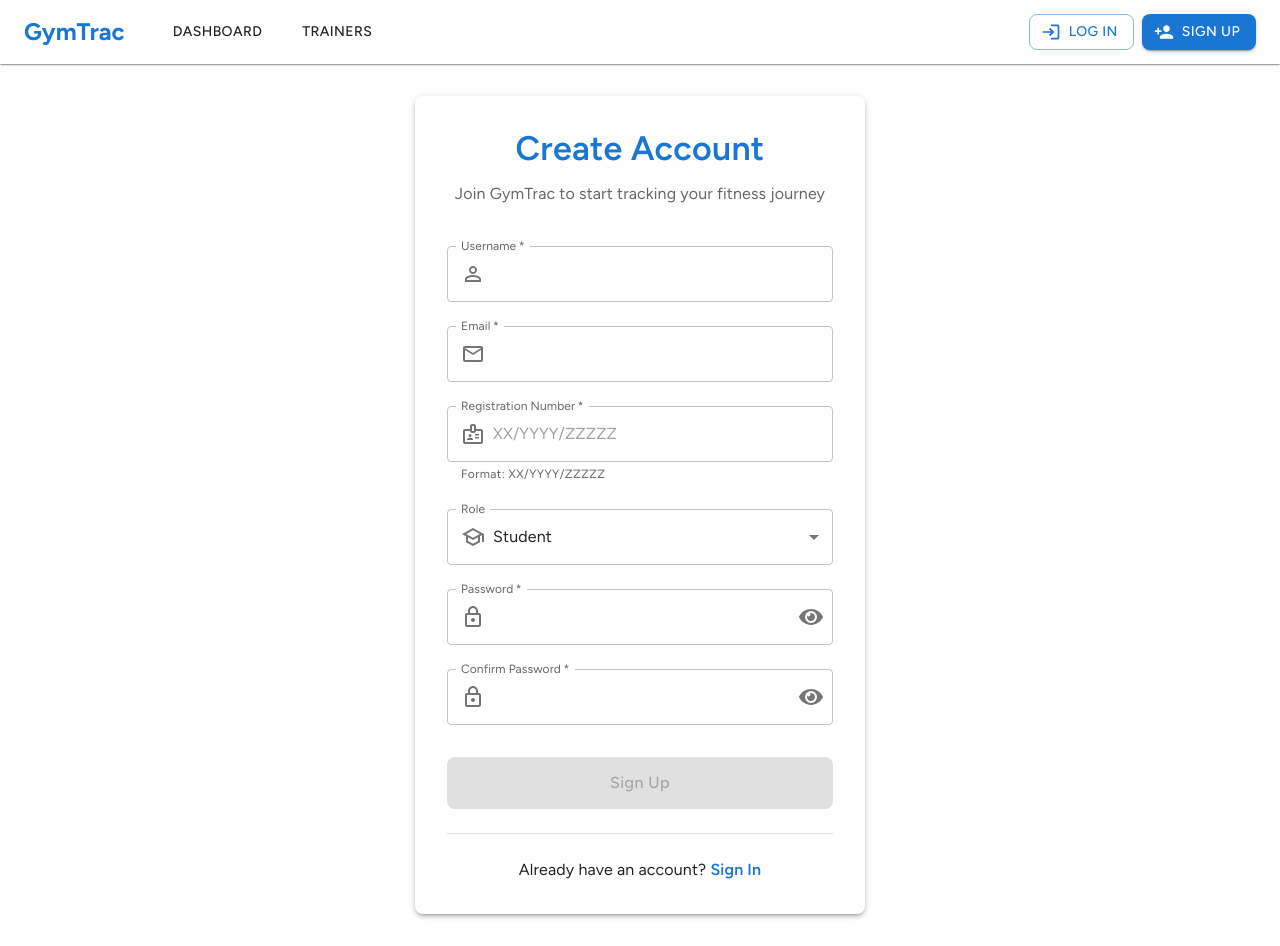
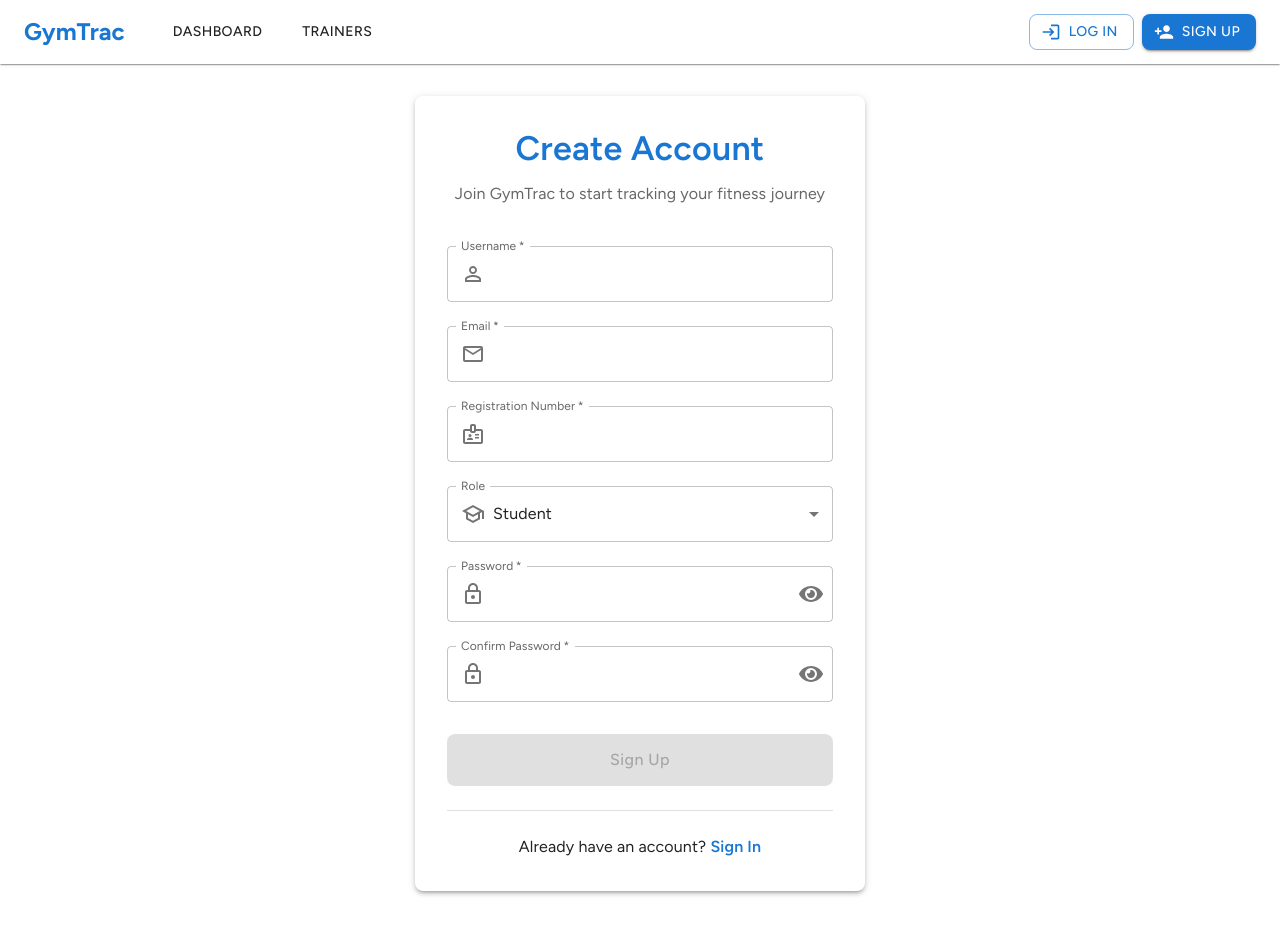
Before and after one commit to pamodl/GMS, a React (Vite) app in the folder front/: page /signup in a window 1280 px wide. After the commit the page ends 923 px from the top, so only its background shows below. Built offline with nearby package versions, Linux system fonts and the light colour scheme.

Commit message:
remove placeholder

```diff
--- a/front/src/pages/SignUp.jsx
+++ b/front/src/pages/SignUp.jsx
@@ -53,14 +53,14 @@ export default function SignUp() {
           delete errors.email;
         }
         break;
-      case 'regNumber':
-        const regNumberPattern = /^[A-Za-z]{2}\/\d{4}\/\d{5}$/;
-        if (!regNumberPattern.test(value)) {
-          errors.regNumber = 'Format should be XX/YYYY/ZZZZZ';
-        } else {
-          delete errors.regNumber;
-        }
-        break;
+     // case 'regNumber':
+       // const regNumberPattern = /^[A-Za-z]{2}\/\d{4}\/\d{5}$/;
+       // if (!regNumberPattern.test(value)) {
+         // errors.regNumber = 'Format should be XX/YYYY/ZZZZZ';
+       // } else {
+         // delete errors.regNumber;
+       // }
+       // break;
       case 'passwordConfirm':
         if (value !== formData.password) {
           errors.passwordConfirm = 'Passwords do not match';
@@ -269,9 +269,9 @@ export default function SignUp() {
               fullWidth
               margin="normal"
               variant="outlined"
-              placeholder="XX/YYYY/ZZZZZ"
-              error={!!fieldErrors.regNumber}
-              helperText={fieldErrors.regNumber || "Format: XX/YYYY/ZZZZZ"}
+              //placeholder="XX/YYYY/ZZZZZ"
+              //error={!!fieldErrors.regNumber}
+             // helperText={fieldErrors.regNumber || "Format: XX/YYYY/ZZZZZ"}
               InputProps={{
                 startAdornment: (
                   <InputAdornment position="start">
```
